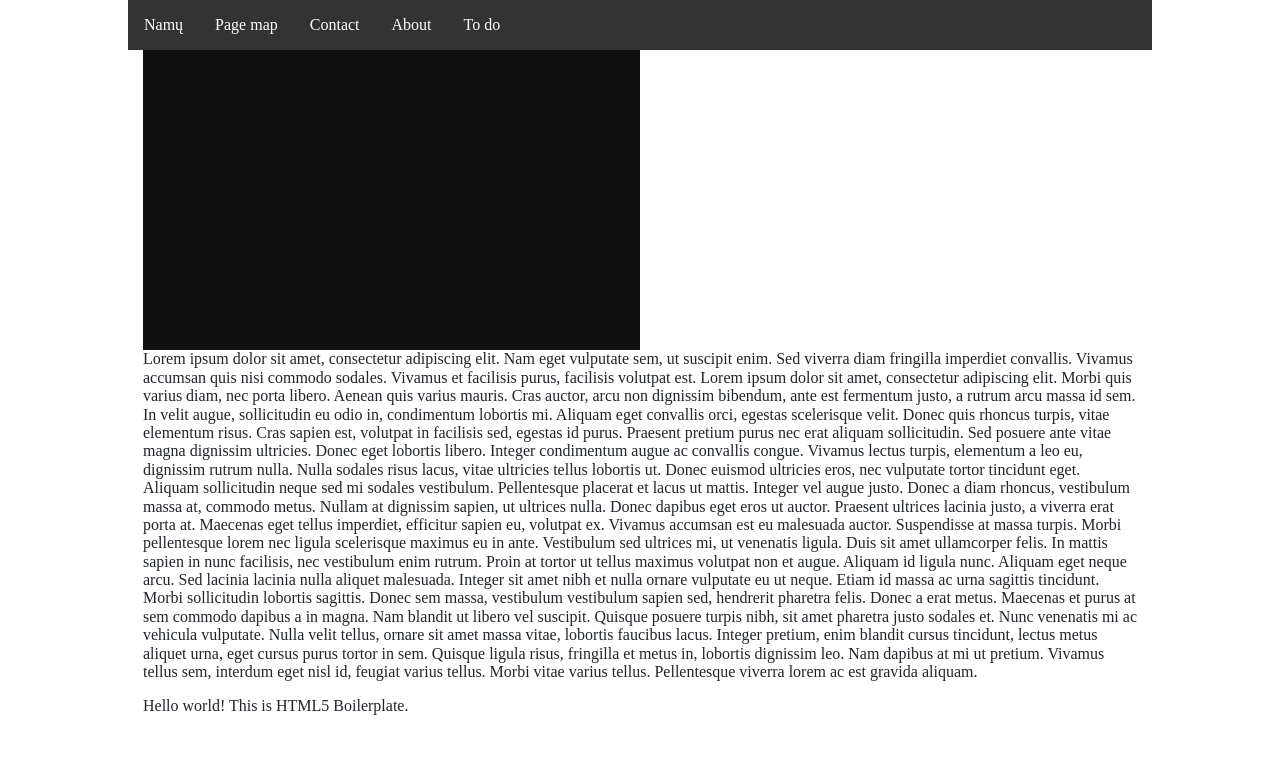
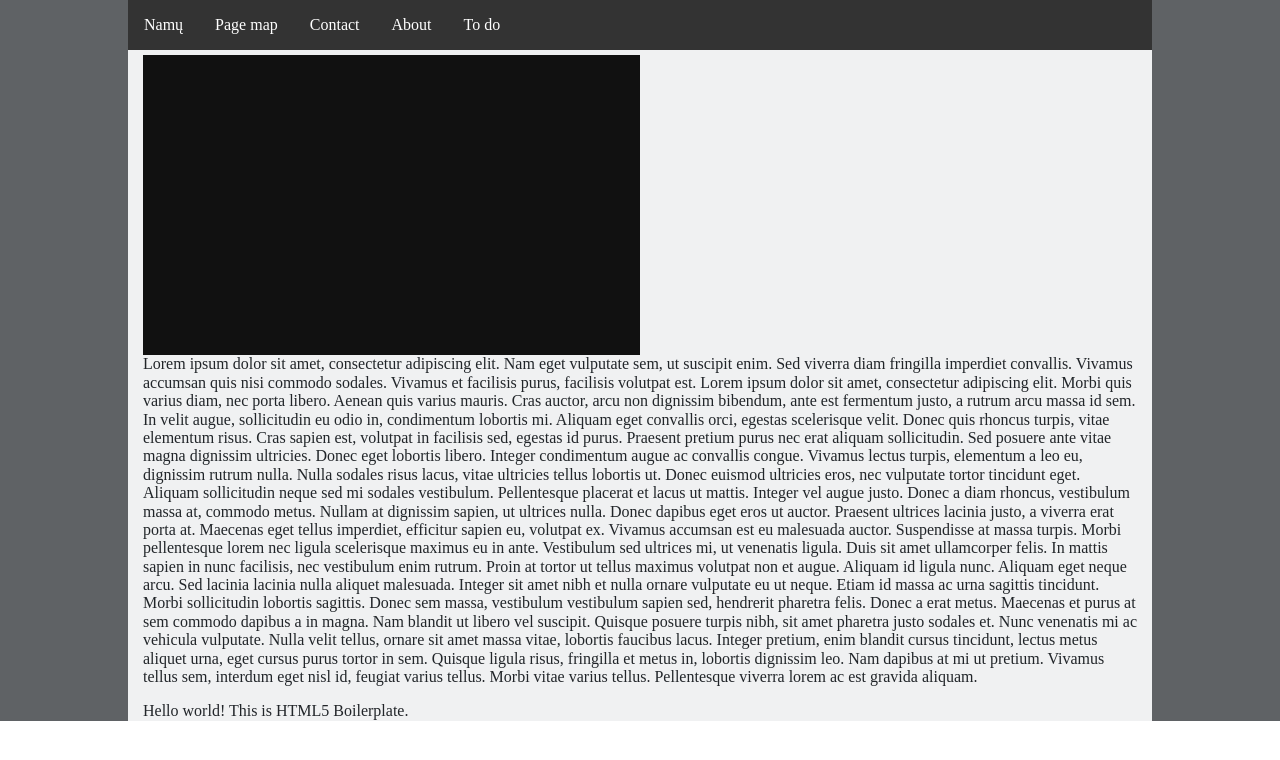
Before and after one commit to aolas/WebpageLab1, a website built with Parcel: page index.html in a window 1280 px wide. Built offline with nearby package versions, Linux system fonts and the light colour scheme.

Commit message:
hom page

```diff
--- a/css/main.css
+++ b/css/main.css
@@ -177,6 +177,9 @@ textarea {
    These examples override the primary ('mobile first') styles.
    Modify as content requires.
    ========================================================================== */
+body{
+  background-color: #5f6265;
+}
 ul {
   list-style-type: none;
   margin: 0;
@@ -212,7 +215,8 @@ li a:hover {
   padding-left: 15px;
 }
 .main-content{
-  padding: 0 15px 0 15px;
+  padding: 5px 15px 0 15px;
+  background-color: #f0f1f2;
 }
 .nav-style{
   background-color: #333333;
--- a/index.html
+++ b/index.html
@@ -30,7 +30,10 @@
       </ul>
       <div class="main-content">
         <!-- Content here -->
-        <div class="post"> <img> </div>
+        <ul class="post"> <img>
+          <li>
+          </li>
+        </ul>
 
         Lorem ipsum dolor sit amet, consectetur adipiscing elit. Nam eget vulputate sem, ut suscipit enim. Sed viverra diam fringilla imperdiet convallis. Vivamus accumsan quis nisi commodo sodales. Vivamus et facilisis purus, facilisis volutpat est. Lorem ipsum dolor sit amet, consectetur adipiscing elit. Morbi quis varius diam, nec porta libero. Aenean quis varius mauris. Cras auctor, arcu non dignissim bibendum, ante est fermentum justo, a rutrum arcu massa id sem. In velit augue, sollicitudin eu odio in, condimentum lobortis mi. Aliquam eget convallis orci, egestas scelerisque velit. Donec quis rhoncus turpis, vitae elementum risus.
 
```
